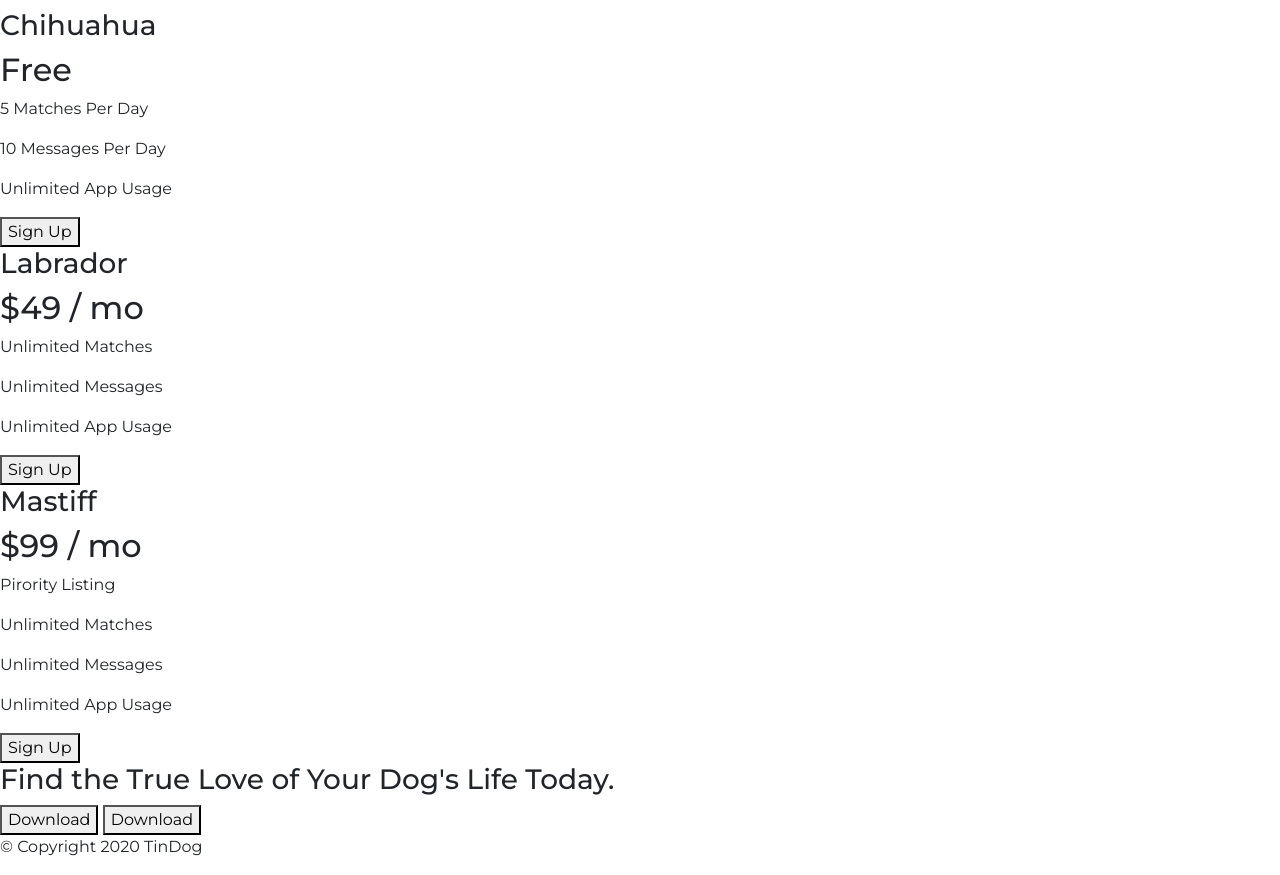
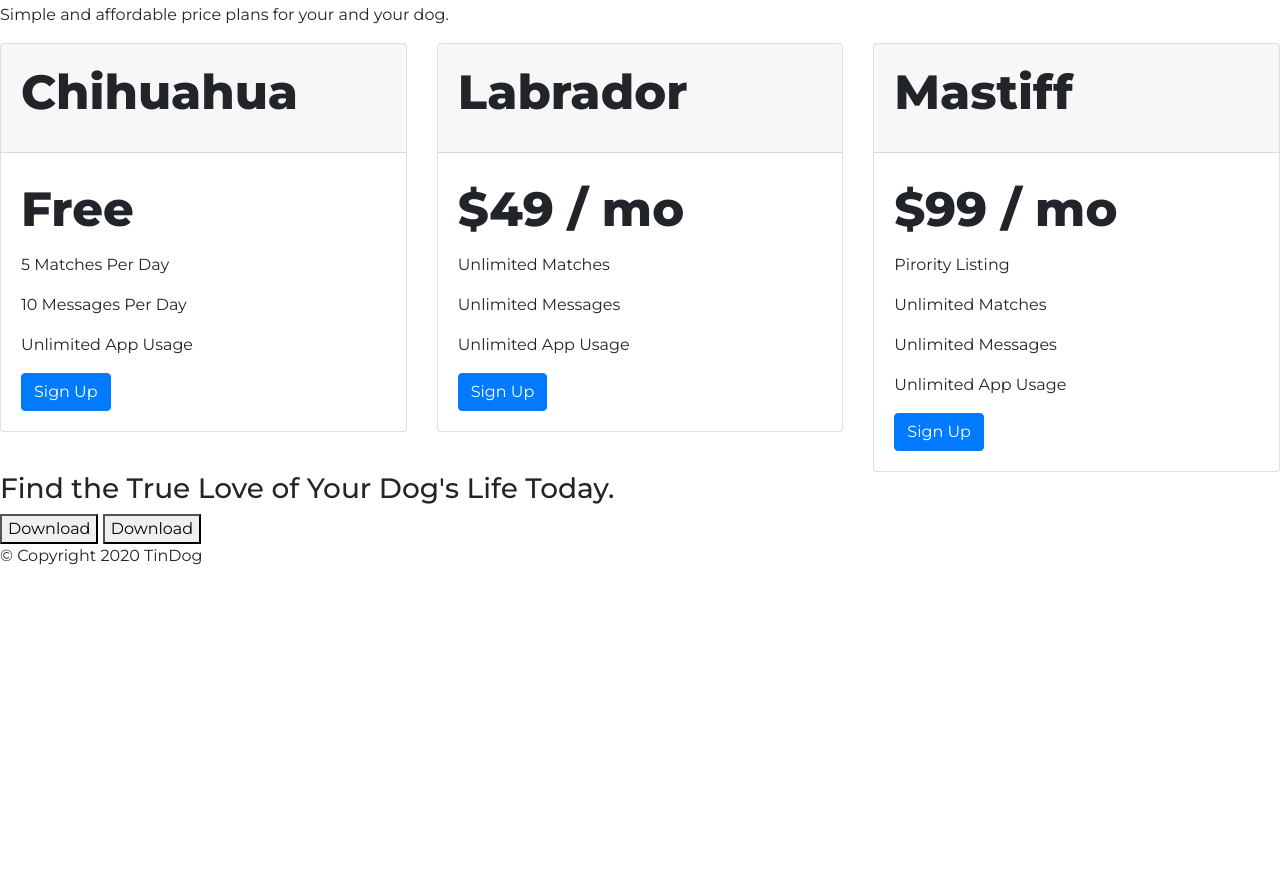
Before and after one commit to FJunioS/Tindog, a website: page src/index.html in a window 1280 px wide. Shown: the part 2421-3296 px from the top of the page. After the commit the page ends 3005 px from the top, so only its background shows below. Drawn offline with nearby package versions, Linux system fonts and the light colour scheme.

Commit message:
estilizado a parte dos preços

```diff
--- a/src/index.html
+++ b/src/index.html
@@ -140,33 +140,64 @@
 
   <section id="pricing">
 
+
     <h2>A Plan for Every Dog's Needs</h2>
     <p>Simple and affordable price plans for your and your dog.</p>
 
 
-    <h3>Chihuahua</h3>
+    <div class="row">
+      <div class="col-lg-4">
+        <div class="card">
+          <div class="card-header">
+            <h3 class="card-title">Chihuahua</h3>
+          </div>
+          <div class="card-body">
             <h2>Free</h2>
+            <div class="card-text">
               <p>5 Matches Per Day</p>
               <p>10 Messages Per Day</p>
               <p>Unlimited App Usage</p>
-    <button type="button">Sign Up</button>
+            </div>
+            <button class="btn btn-primary" type="button">Sign Up</button>
+          </div>
+        </div>
+      </div>
 
-
-    <h3>Labrador</h3>
+      <div class="col-md-4">
+        <div class="card">
+          <div class="card-header">
+            <h3 class="card-title">Labrador</h3>
+          </div>
+          <div class="card-body">
             <h2>$49 / mo</h2>
+            <div class="card-text">
               <p>Unlimited Matches</p>
               <p>Unlimited Messages</p>
               <p>Unlimited App Usage</p>
-    <button type="button">Sign Up</button>
+            </div>
+            <button class="btn btn-primary" type="button">Sign Up</button>
+          </div>
+        </div>
+      </div>
 
-
-    <h3>Mastiff</h3>
+      <div class="col-md-4">
+        <div class="card">
+          <div class="card-header">
+            <h3 class="card-title">Mastiff</h3>
+          </div>
+          <div class="card-body">
             <h2>$99 / mo</h2>
+            <div class="card-text">
               <p>Pirority Listing</p>
               <p>Unlimited Matches</p>
               <p>Unlimited Messages</p>
               <p>Unlimited App Usage</p>
-    <button type="button">Sign Up</button>
+            </div>
+            <button class="btn btn-primary" type="button">Sign Up</button>
+          </div>
+        </div>
+
+      </div>
 
   </section>
 
--- a/src/scss/style.scss
+++ b/src/scss/style.scss
@@ -141,3 +141,13 @@
     }
 
 }
+
+#pricing {
+
+    h2,
+    h3 {
+        font-weight: 800;
+        font-size: 3rem;
+        line-height: 1.5;
+    }
+}
```
Also changed, not shown: src/css/style.css, 1 other file. Lines whose indentation alone changed are shown as unchanged.
